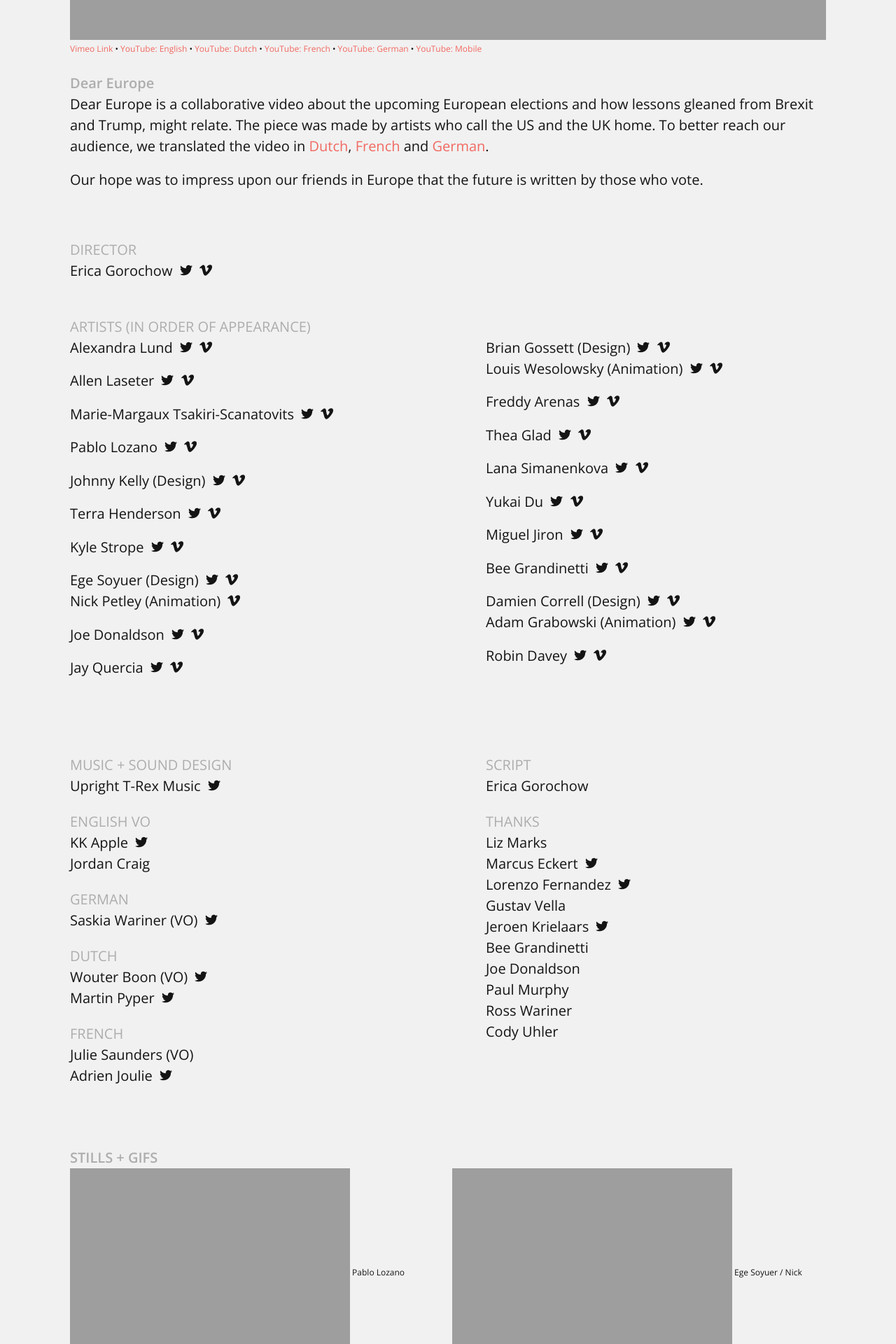
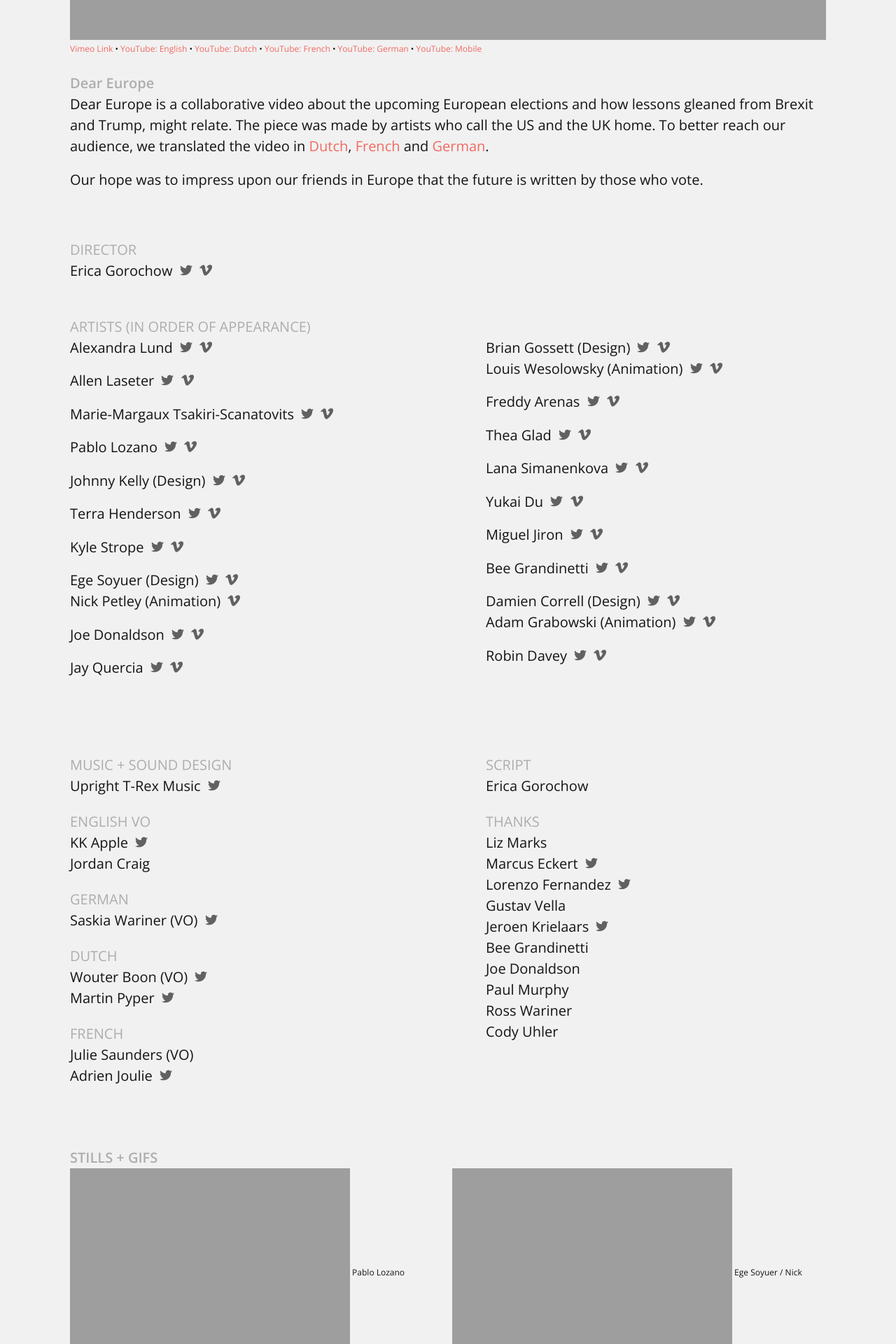
Before and after one commit to gorociao/peprally-website, a Jekyll site: the page built from _my_collection/dear-europe.markdown, in a window 1280 px wide. Shown: the part 698-2618 px from the top of the page at 70% size. Built offline with Jekyll 4.4.1, drawn with Linux system fonts in a browser that asks for light colours; grey boxes are pictures that could not be loaded.

Commit message:
changed opacity of tw/vm links

```diff
--- a/_sass/_layout.scss
+++ b/_sass/_layout.scss
@@ -209,7 +209,7 @@ pre {
     }
     a.vimeo svg path,
     a.twitter svg path {
-        fill: rgba(20,20,20,1);
+        fill: rgba(20,20,20,.65);
     }
 }
 
```
